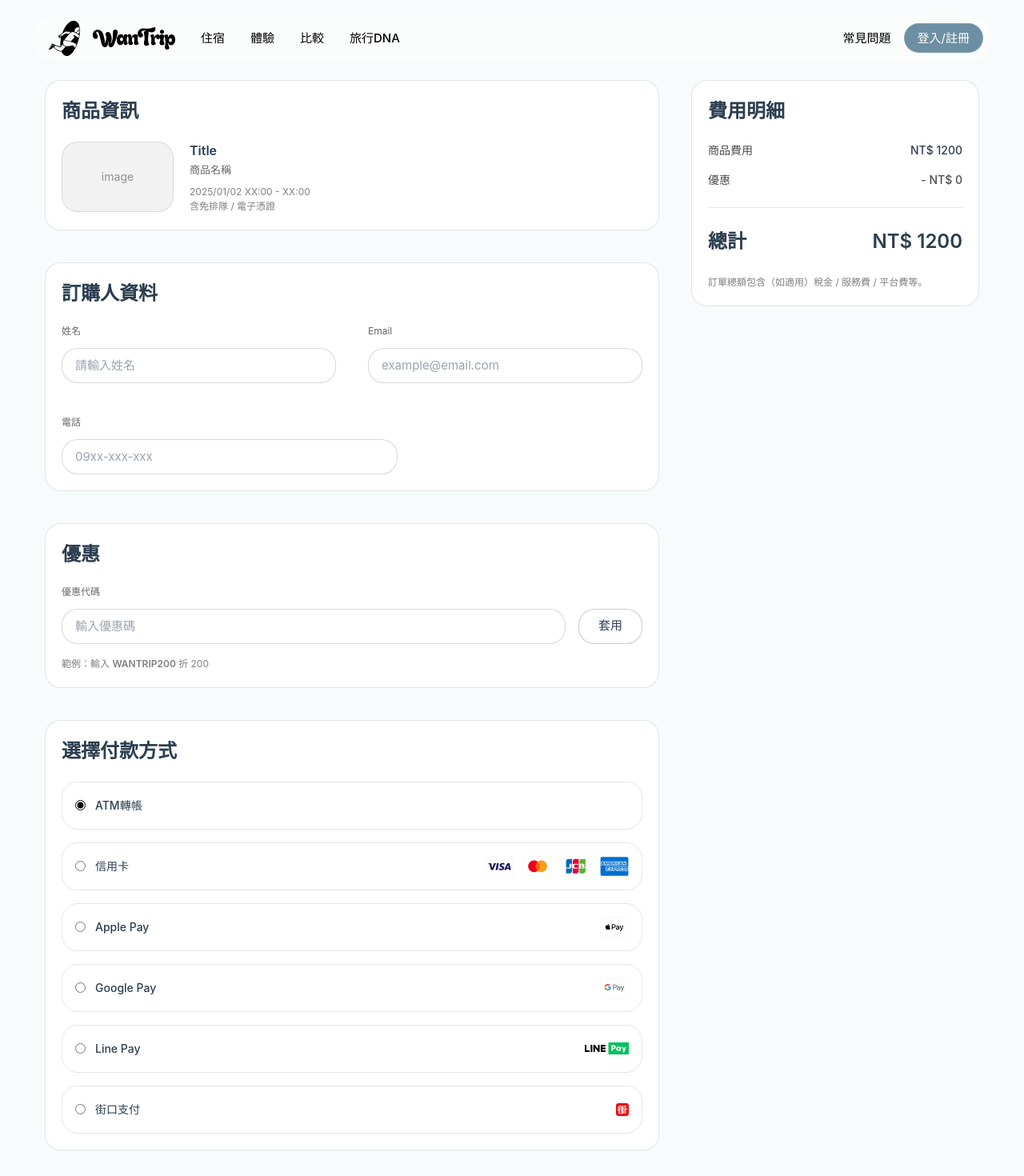
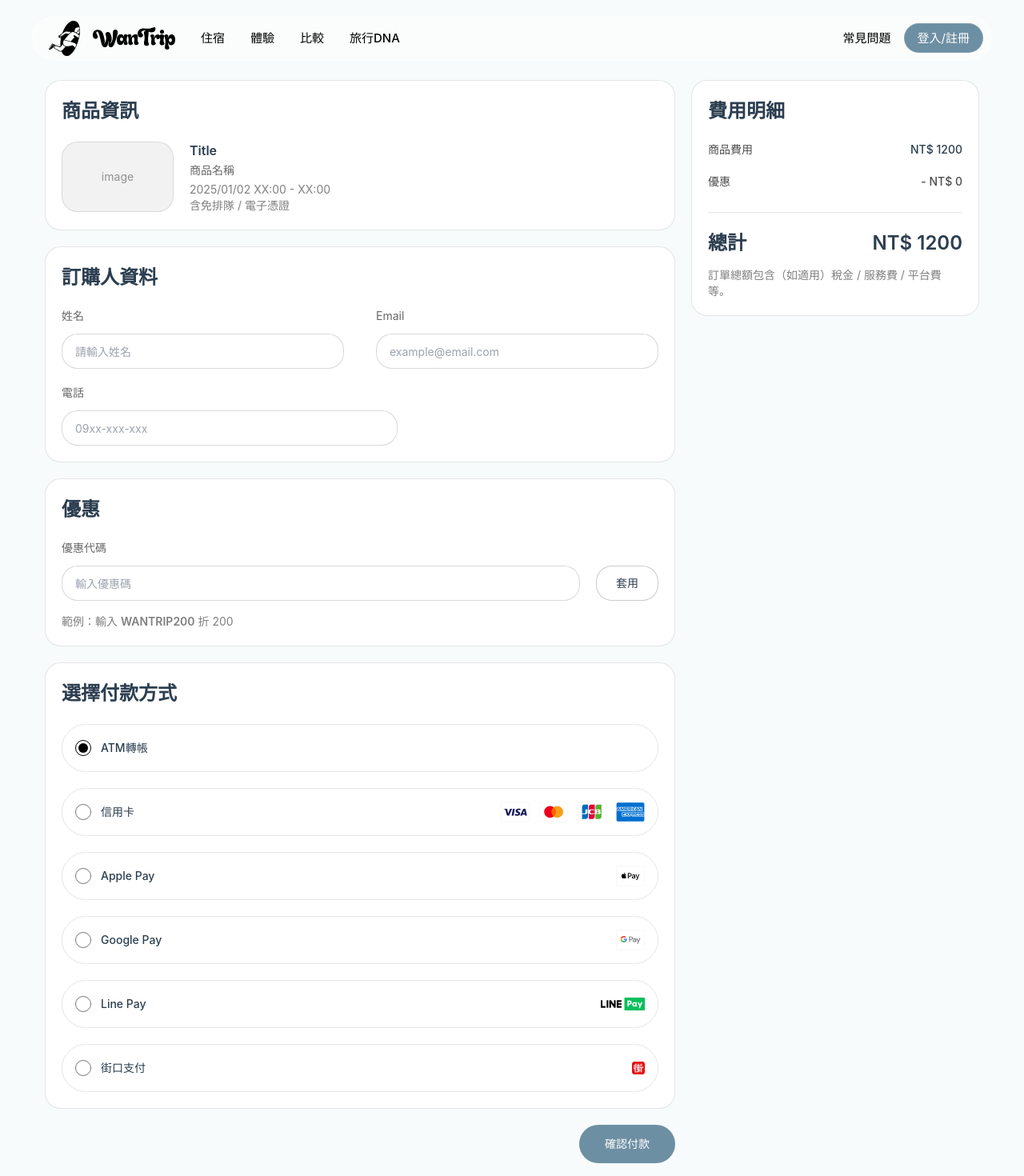
Before and after one commit to WanTrip-2026/WanTrip, a Vue app: page /ordercheckout in a window 1280 px wide. Shown: the top 1470 px of the page at 80% size. Built offline with nearby package versions, Linux system fonts and the light colour scheme.

Commit message:
Fix/ gap 文字大小 付款方式圓角與驅動 側邊卡片手機版置頂

```diff
--- a/src/views/OrderCheckOut.vue
+++ b/src/views/OrderCheckOut.vue
@@ -50,39 +50,90 @@ function submitOrder() {
   console.log('[checkout submit]', payload)
   alert('已送出（示範）')
 }
+
+const paymentOptions: Array<{
+  key: PaymentKey
+  label: string
+  icons: Array<{ src: string; alt: string; large?: boolean }>
+}> = [
+  { key: 'atm', label: 'ATM轉帳', icons: [] },
+  {
+    key: 'credit',
+    label: '信用卡',
+    icons: [
+      { src: iconVisa, alt: 'VISA', large: true },
+      { src: iconMastercard, alt: 'Mastercard', large: true },
+      { src: iconJcb, alt: 'JCB', large: true },
+      { src: iconAmex, alt: 'AMEX', large: true },
+    ],
+  },
+  {
+    key: 'applepay',
+    label: 'Apple Pay',
+    icons: [{ src: iconApplePay, alt: 'Apple Pay', large: true }],
+  },
+  {
+    key: 'googlepay',
+    label: 'Google Pay',
+    icons: [{ src: iconGooglePay, alt: 'Google Pay', large: true }],
+  },
+  {
+    key: 'linepay',
+    label: 'Line Pay',
+    icons: [{ src: iconLinePay, alt: 'LINE Pay' }],
+  },
+  {
+    key: 'jkopay',
+    label: '街口支付',
+    icons: [{ src: iconJkoPay, alt: '街口支付' }],
+  },
+]
 </script>
 
 <template>
+  <div
+    class="fixed top-[70px] left-0 right-0 z-50 border-b border-black/10 bg-white px-4 py-3 lg:hidden"
+  >
+    <div class="mx-auto flex max-w-[1200px] items-center justify-between text-sm">
+      <span class="truncate font-medium">{{ product.title }}</span>
+
+      <div class="flex items-center gap-4">
+        <span class="text-black/60">- NT$ {{ price.discount }}</span>
+        <span class="font-semibold text-black">NT$ {{ total }}</span>
+      </div>
+    </div>
+  </div>
+
   <div class="w-full min-h-screen bg-[#f7fbfb]">
-    <div class="max-w-[1200px] mx-auto px-4 pt-[100px] pb-[40px]">
-      <div class="grid grid-cols-1 lg:grid-cols-[1fr_360px] gap-10">
+    <div class="mx-auto max-w-[1200px] px-4 pt-[160px] pb-[40px] lg:pt-[100px]">
+      <div class="grid grid-cols-1 gap-5 lg:grid-cols-[1fr_360px]">
         <!-- Left -->
-        <div class="flex flex-col gap-10">
+        <div class="flex flex-col gap-5">
           <!-- 商品資訊 -->
-          <section class="bg-white rounded-[20px] border border-black/10 p-5">
+          <section class="rounded-[20px] border border-black/10 bg-white p-5">
             <h2 class="text-[24px] font-semibold">商品資訊</h2>
 
-            <div class="mt-[20px] flex gap-5">
+            <div class="mt-5 flex gap-5">
               <div
-                class="w-[140px] h-[88px] rounded-[20px] border border-black/10 bg-black/5 flex items-center justify-center text-black/40 text-sm"
+                class="flex h-[88px] w-[140px] items-center justify-center rounded-[20px] border border-black/10 bg-black/5 text-sm text-black/40"
               >
                 image
               </div>
 
               <div class="min-w-0">
-                <div class="font-semibold text-[16px] leading-snug">
+                <div class="text-[16px] font-semibold leading-snug">
                   {{ product.title }}
                 </div>
 
-                <div class="text-[13px] text-black/60 mt-1 line-clamp-2">
+                <div class="mt-1 line-clamp-2 text-sm text-black/60">
                   {{ product.subtitle }}
                 </div>
 
-                <div class="text-[12px] text-black/50 mt-2">
+                <div class="mt-1 text-sm text-black/50">
                   {{ product.date }}
                 </div>
 
-                <div class="text-[12px] text-black/50">
+                <div class="text-sm text-black/50">
                   {{ product.note }}
                 </div>
               </div>
@@ -90,188 +141,103 @@ function submitOrder() {
           </section>
 
           <!-- 訂購人資料 -->
-          <section class="bg-white rounded-[20px] border border-black/10 p-5">
+          <section class="rounded-[20px] border border-black/10 bg-white p-5">
             <h2 class="text-[24px] font-semibold">訂購人資料</h2>
 
-            <div class="mt-[20px] grid grid-cols-1 md:grid-cols-2 gap-10">
+            <div class="mt-5 grid grid-cols-1 gap-y-5 gap-x-10 md:grid-cols-2">
               <div class="flex flex-col gap-3">
-                <label class="text-[12px] text-black/60">姓名</label>
+                <label class="text-sm text-black/60">姓名</label>
                 <input
                   v-model="form.name"
                   type="text"
                   placeholder="請輸入姓名"
-                  class="h-[44px] rounded-[20px] border border-black/15 px-4 outline-none focus:border-black/40"
+                  class="h-[44px] rounded-[20px] border border-black/15 px-4 text-sm outline-none focus:border-black/40"
                 />
               </div>
 
               <div class="flex flex-col gap-3">
-                <label class="text-[12px] text-black/60">Email</label>
+                <label class="text-sm text-black/60">Email</label>
                 <input
                   v-model="form.email"
                   type="email"
                   placeholder="example@email.com"
-                  class="h-[44px] rounded-[20px] border border-black/15 px-4 outline-none focus:border-black/40"
+                  class="h-[44px] rounded-[20px] border border-black/15 px-4 text-sm outline-none focus:border-black/40"
                 />
               </div>
 
               <div class="flex flex-col gap-3 md:col-span-2">
-                <label class="text-[12px] text-black/60">電話</label>
+                <label class="text-sm text-black/60">電話</label>
                 <input
                   v-model="form.phone"
                   type="tel"
                   placeholder="09xx-xxx-xxx"
-                  class="h-[44px] rounded-[20px] border border-black/15 px-4 outline-none focus:border-black/40 md:max-w-[420px]"
+                  class="h-[44px] rounded-[20px] border border-black/15 px-4 text-sm outline-none focus:border-black/40 md:max-w-[420px]"
                 />
               </div>
             </div>
           </section>
 
           <!-- 優惠 -->
-          <section class="bg-white rounded-[20px] border border-black/10 p-5">
+          <section class="rounded-[20px] border border-black/10 bg-white p-5">
             <h2 class="text-[24px] font-semibold">優惠</h2>
 
-            <div class="mt-[20px] flex flex-col md:flex-row gap-4 md:items-end">
-              <div class="flex-1 flex flex-col gap-3">
-                <label class="text-[12px] text-black/60">優惠代碼</label>
+            <div class="mt-5 flex flex-col gap-5 md:flex-row md:items-end">
+              <div class="flex flex-1 flex-col gap-3">
+                <label class="text-sm text-black/60">優惠代碼</label>
                 <input
                   v-model="form.coupon"
                   type="text"
                   placeholder="輸入優惠碼"
-                  class="h-[44px] rounded-[20px] border border-black/15 px-4 outline-none focus:border-black/40"
+                  class="h-[44px] rounded-[20px] border border-black/15 px-4 text-sm outline-none focus:border-black/40"
                 />
               </div>
 
               <button
                 type="button"
                 @click="applyCoupon"
-                class="h-[44px] px-6 rounded-[20px] border border-black/20 bg-white hover:bg-black/5 active:scale-[0.99] transition"
+                class="h-[44px] rounded-[20px] border border-black/20 bg-white px-6 text-sm transition hover:bg-black/5 active:scale-[0.99]"
               >
                 套用
               </button>
             </div>
 
-            <div class="mt-4 text-[12px] text-black/50">
+            <div class="mt-4 text-sm text-black/50">
               範例：輸入 <span class="font-semibold">WANTRIP200</span> 折 200
             </div>
           </section>
 
-          <section class="bg-white rounded-[20px] border border-black/10 p-5">
+          <!-- 付款方式 -->
+          <section class="rounded-[20px] border border-black/10 bg-white p-5">
             <h2 class="text-[24px] font-semibold">選擇付款方式</h2>
 
-            <div class="mt-[20px] flex flex-col gap-4">
-              <!-- ATM -->
-              <label class="pay-row">
+            <div class="mt-5 flex flex-col gap-5">
+              <label
+                v-for="option in paymentOptions"
+                :key="option.key"
+                class="flex h-[60px] cursor-pointer items-center justify-between
+                       overflow-hidden rounded-full border border-black/10 px-4
+                       transition hover:bg-black/5"
+              >
                 <div class="flex items-center gap-3">
                   <input
                     type="radio"
                     name="pay"
-                    value="atm"
+                    :value="option.key"
                     v-model="selectedPayment"
-                    class="accent-black"
+                    class="h-5 w-5 rounded-full accent-black"
                   />
-                  <span class="text-[14px] font-medium">ATM轉帳</span>
-                </div>
-                <div class="pay-right"></div>
-              </label>
-
-              <!-- 信用卡 -->
-              <label class="pay-row">
-                <div class="flex items-center gap-3">
-                  <input
-                    type="radio"
-                    name="pay"
-                    value="credit"
-                    v-model="selectedPayment"
-                    class="accent-black"
-                  />
-                  <span class="text-[14px] font-medium">信用卡</span>
+                  <span class="text-sm font-medium">{{ option.label }}</span>
                 </div>
 
-                <div class="pay-right">
-                  <img :src="iconVisa" alt="VISA" class="pay-icon pay-icon--lg" />
+                <div class="flex h-full items-center gap-3">
                   <img
-                    :src="iconMastercard"
-                    alt="Mastercard"
-                    class="pay-icon pay-icon--lg"
+                    v-for="icon in option.icons"
+                    :key="icon.src"
+                    :src="icon.src"
+                    :alt="icon.alt"
+                    class="block w-auto shrink-0 object-contain"
+                    :class="icon.large ? 'h-9' : 'h-4'"
                   />
-                  <img :src="iconJcb" alt="JCB" class="pay-icon pay-icon--lg" />
-                  <img :src="iconAmex" alt="AMEX" class="pay-icon pay-icon--lg" />
-                </div>
-              </label>
-
-              <!-- Apple Pay -->
-              <label class="pay-row">
-                <div class="flex items-center gap-3">
-                  <input
-                    type="radio"
-                    name="pay"
-                    value="applepay"
-                    v-model="selectedPayment"
-                    class="accent-black"
-                  />
-                  <span class="text-[14px] font-medium">Apple Pay</span>
-                </div>
-
-                <div class="pay-right">
-                  <img :src="iconApplePay" alt="Apple Pay" class="pay-icon pay-icon--lg" />
-                </div>
-              </label>
-
-              <!-- Google Pay -->
-              <label class="pay-row">
-                <div class="flex items-center gap-3">
-                  <input
-                    type="radio"
-                    name="pay"
-                    value="googlepay"
-                    v-model="selectedPayment"
-                    class="accent-black"
-                  />
-                  <span class="text-[14px] font-medium">Google Pay</span>
-                </div>
-
-                <div class="pay-right">
-                  <img
-                    :src="iconGooglePay"
-                    alt="Google Pay"
-                    class="pay-icon pay-icon--lg"
-                  />
-                </div>
-              </label>
-
-              <!-- Line Pay -->
-              <label class="pay-row">
-                <div class="flex items-center gap-3">
-                  <input
-                    type="radio"
-                    name="pay"
-                    value="linepay"
-                    v-model="selectedPayment"
-                    class="accent-black"
-                  />
-                  <span class="text-[14px] font-medium">Line Pay</span>
-                </div>
-
-                <div class="pay-right">
-                  <img :src="iconLinePay" alt="LINE Pay" class="pay-icon" />
-                </div>
-              </label>
-
-              <!-- 街口支付 -->
-              <label class="pay-row">
-                <div class="flex items-center gap-3">
-                  <input
-                    type="radio"
-                    name="pay"
-                    value="jkopay"
-                    v-model="selectedPayment"
-                    class="accent-black"
-                  />
-                  <span class="text-[14px] font-medium">街口支付</span>
-                </div>
-
-                <div class="pay-right">
-                  <img :src="iconJkoPay" alt="街口支付" class="pay-icon" />
                 </div>
               </label>
             </div>
@@ -282,7 +248,7 @@ function submitOrder() {
             <button
               type="button"
               @click="submitOrder"
-              class="h-[48px] px-8 rounded-full bg-primary text-white hover:opacity-90 active:scale-[0.99] transition"
+              class="h-[48px] rounded-full bg-primary px-8 text-sm text-white transition hover:opacity-90 active:scale-[0.99]"
             >
               確認付款
             </button>
@@ -290,11 +256,11 @@ function submitOrder() {
         </div>
 
         <!-- 費用明細 -->
-        <aside class="lg:sticky lg:top-[100px] h-fit">
-          <section class="bg-white rounded-[20px] border border-black/10 p-5">
+        <aside class="hidden h-fit lg:block lg:sticky lg:top-[100px]">
+          <section class="rounded-[20px] border border-black/10 bg-white p-5">
             <h2 class="text-[24px] font-semibold">費用明細</h2>
 
-            <div class="mt-[20px] flex flex-col gap-4 text-[14px]">
+            <div class="mt-5 flex flex-col gap-5 text-sm">
               <div class="flex items-center justify-between">
                 <span class="text-black/70">商品費用</span>
                 <span class="font-medium">NT$ {{ price.subtotal }}</span>
@@ -305,14 +271,14 @@ function submitOrder() {
                 <span class="font-medium text-black/70">- NT$ {{ price.discount }}</span>
               </div>
 
-              <div class="h-px bg-black/10 my-2" />
+              <div class="my-2 h-px bg-black/10" />
 
               <div class="flex items-center justify-between text-[24px]">
                 <span class="font-semibold">總計</span>
                 <span class="font-semibold">NT$ {{ total }}</span>
               </div>
 
-              <div class="text-[12px] text-black/50 mt-2">
+              <div class="text-sm text-black/50">
                 訂單總額包含（如適用）稅金 / 服務費 / 平台費等。
               </div>
             </div>
@@ -322,51 +288,3 @@ function submitOrder() {
     </div>
   </div>
 </template>
-
-<style scoped>
-.line-clamp-2 {
-  display: -webkit-box;
-  -webkit-line-clamp: 2;
-  line-clamp: 2;
-  -webkit-box-orient: vertical;
-  overflow: hidden;
-}
-
-.pay-row {
-  display: flex;
-  align-items: center;
-  justify-content: space-between;
-
-  height: 60px;
-  padding: 0 16px;
-  border-radius: 20px;
-  border: 1px solid rgba(0, 0, 0, 0.1);
-
-  cursor: pointer;
-  transition: background 0.2s;
-}
-
-.pay-row:hover {
-  background: rgba(0, 0, 0, 0.05);
-}
-
-.pay-right {
-  display: flex;
-  align-items: center;
-  gap: 12px;
-  height: 100%;
-}
-
-
-.pay-icon {
-  height: 16px;
-  width: auto;
-  display: block;
-  object-fit: contain;
-  flex-shrink: 0;
-}
-
-.pay-icon--lg {
-  height: 36px;
-}
-</style>
```
